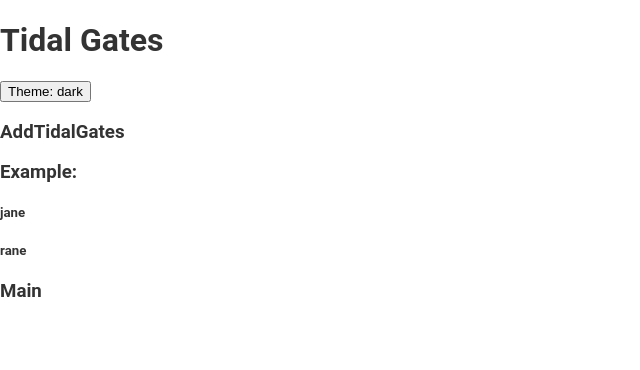
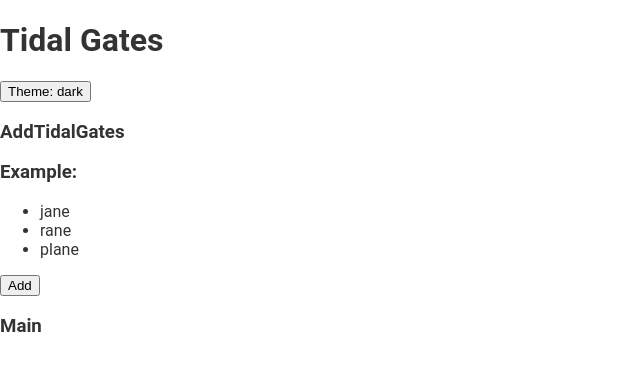
Before and after one commit to JPhasma/tidal-gates-app, a Next.js app: page / in a window 1280 px wide. Shown: the top 370 px of the page, without its empty margins (0-640 px from the left). Built offline with nearby package versions, Linux system fonts and the light colour scheme.

Commit message:
updating state via context api

```diff
--- a/app/components/AddTidalGates/Example.jsx
+++ b/app/components/AddTidalGates/Example.jsx
@@ -4,13 +4,18 @@ import React, { useContext } from 'react';
 import { DataContext } from '../../libs/contexts/dataContext';
 
 function Example() {
-  const val = useContext(DataContext);
+  const { data, setData } = useContext(DataContext);
   return (
     <div>
       <h3>Example:</h3>
-      {val.map((el) => {
-        return <h5 key={el.id}>{el.name}</h5>;
-      })}
+      <ul>
+        {data.map((el) => {
+          return <li key={el.id}>{el.name}</li>;
+        })}
+      </ul>
+      <button onClick={() => setData([...data, { id: 4, name: 'spain' }])}>
+        Add
+      </button>
     </div>
   );
 }
--- a/app/layout.js
+++ b/app/layout.js
@@ -2,7 +2,6 @@ import Header from './components/Header';
 import './globals.scss';
 
 import Providers from './libs/providers';
-// import DataProvider from './libs/contexts/dataContext';
 
 export const metadata = {
   title: 'Tidal Gates',
@@ -13,12 +12,10 @@ export default function RootLayout({ children }) {
   return (
     <html lang='en'>
       <Providers>
-        {/* <DataProvider> */}
         <body>
           <Header />
           {children}
         </body>
-        {/* </DataProvider> */}
       </Providers>
     </html>
   );
--- a/app/libs/contexts/dataContext.js
+++ b/app/libs/contexts/dataContext.js
@@ -1,17 +1,22 @@
 'use client';
 
-import React, { createContext } from 'react';
+import React, { createContext, useState } from 'react';
 
 export const DataContext = createContext({});
 
 const initialData = [
   { id: 1, name: 'jane' },
   { id: 2, name: 'rane' },
+  { id: 3, name: 'plane' },
 ];
 
 export default function DataProvider({ children }) {
-  // const [data, setData] = useState(initialData);
-  const data = initialData;
+  const [data, setData] = useState(initialData);
+  // const data = initialData;
 
-  return <DataContext.Provider value={data}>{children}</DataContext.Provider>;
+  return (
+    <DataContext.Provider value={{ data, setData }}>
+      {children}
+    </DataContext.Provider>
+  );
 }
```
